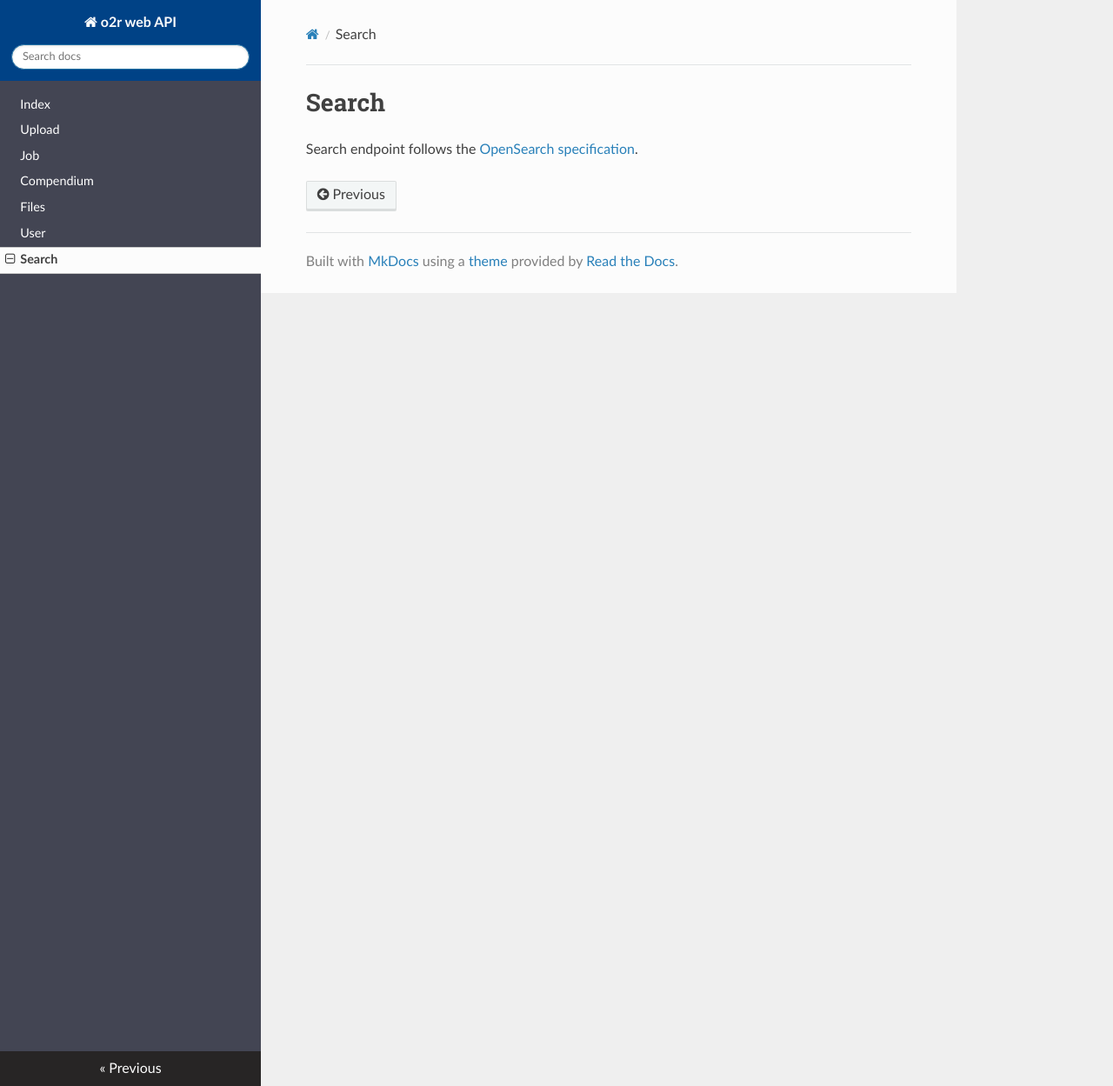
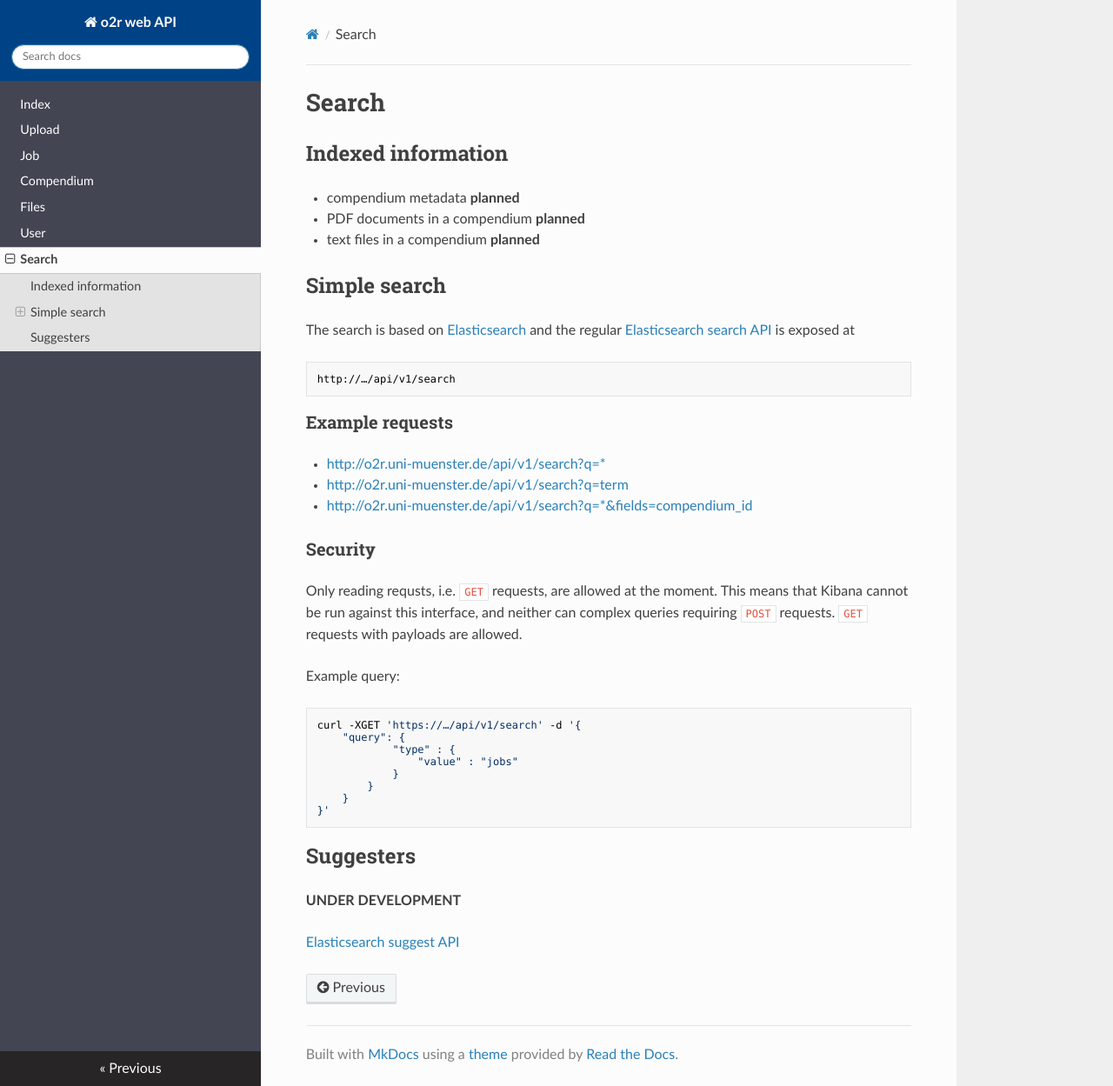
Before and after one commit to o2r-project/api, an MkDocs documentation site: the page built from docs/search.md, in a window 1280 px wide and 1249 px high. Shown: the whole window at 87% size. Built offline with MkDocs 1.6.1, drawn with Linux system fonts in a browser that asks for light colours; nearby versions of some CDN libraries; old or Windows-style settings are respelled for this version of MkDocs.

Commit message:
update search api docs

````diff
--- a/docs/search.md
+++ b/docs/search.md
@@ -1,3 +1,44 @@
 # Search
 
-Search endpoint follows the [OpenSearch specification](http://www.opensearch.org).
+## Indexed information
+
+- compendium metadata __planned__
+- PDF documents in a compendium __planned__
+- text files in a compendium __planned__
+
+## Simple search
+
+The search is based on [Elasticsearch](https://www.elastic.co/) and the regular [Elasticsearch search API](https://www.elastic.co/guide/en/elasticsearch/reference/current/search.html) is exposed at
+
+```bash
+http://…/api/v1/search
+```
+
+### Example requests
+
+- [http://o2r.uni-muenster.de/api/v1/search?q=*](http://o2r.uni-muenster.de/api/v1/search?q=*)
+- [http://o2r.uni-muenster.de/api/v1/search?q=term](http://o2r.uni-muenster.de/api/v1/search?q=term)
+- [http://o2r.uni-muenster.de/api/v1/search?q=*&fields=compendium_id](http://o2r.uni-muenster.de/api/v1/search?q=*&fields=compendium_id)
+
+### Security
+
+Only reading requsts, i.e. `GET` requests, are allowed at the moment. This means that Kibana cannot be run against this interface, and neither can complex queries requiring `POST` requests. `GET` requests with payloads are allowed.
+
+Example query:
+
+```bash
+curl -XGET 'https://…/api/v1/search' -d '{
+    "query": {
+            "type" : {
+                "value" : "jobs"
+            }
+        }
+    }
+}'
+```
+
+## Suggesters
+
+**UNDER DEVELOPMENT**
+
+[Elasticsearch suggest API](https://www.elastic.co/guide/en/elasticsearch/reference/current/search-suggesters.html)
````
